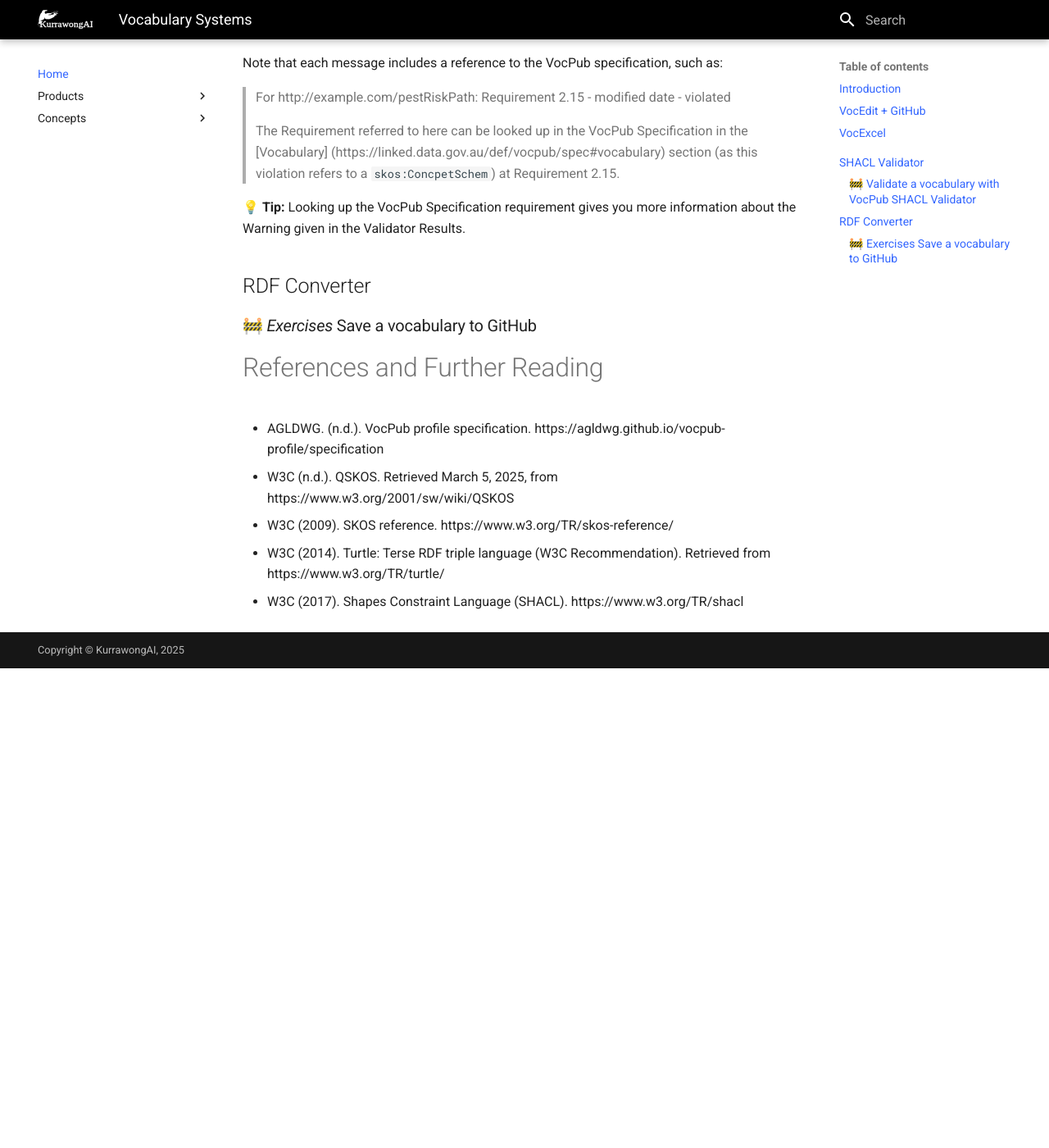
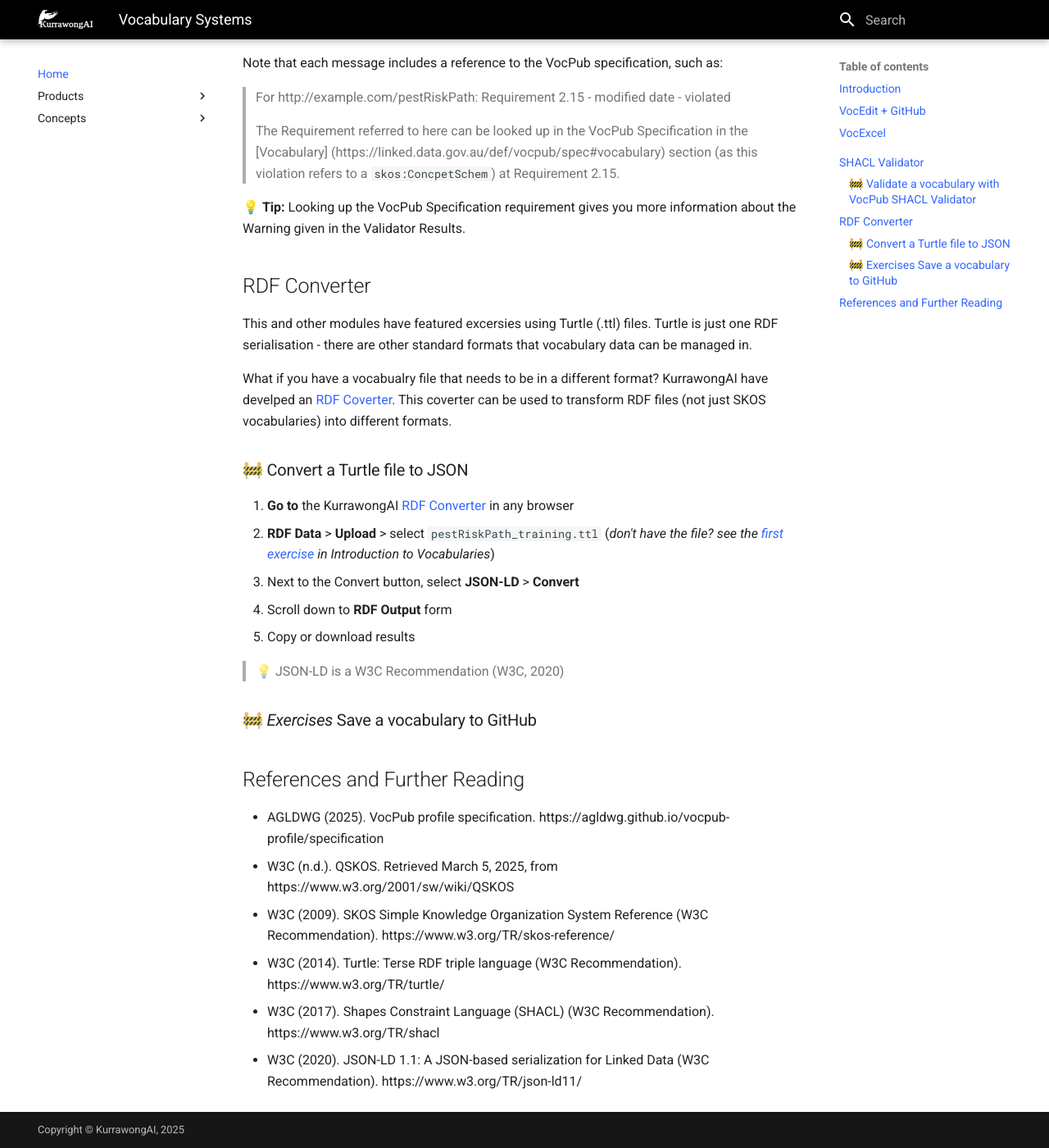
Before and after one commit to Kurrawong/docs, an MkDocs documentation site: the page built from docs/concepts/vocabs/vocab-systems.md, in a window 1280 px wide and 1400 px high, scrolled down 1996 px. Shown: the whole window at 82% size. Built offline with MkDocs 1.6.1 and Material for MkDocs 9.7.7, drawn with Linux system fonts in a browser that asks for light colours; before the commit the page ends 2811 px from its top, so only the background shows below that.

Commit message:
Update vocab-systems.md
WIP

```diff
--- a/docs/concepts/vocabs/vocab-systems.md
+++ b/docs/concepts/vocabs/vocab-systems.md
@@ -84,14 +84,27 @@
 
 ## RDF Converter
 
+This and other modules have featured excersies using Turtle (.ttl) files. Turtle is just one RDF serialisation - there are other standard formats that vocabulary data can be managed in.
 
+What if you have a vocabualry file that needs to be in a different format? KurrawongAI have develped an [RDF Coverter](https://tools.kurrawong.ai/convert). This coverter can be used to transform RDF files (not just SKOS vocabularies) into different formats.
+
+### 🚧 Convert a Turtle file to JSON
+
+1. **Go to** the KurrawongAI [RDF Converter](https://tools.kurrawong.ai/convert) in any browser
+2. **RDF Data** > **Upload** > select `pestRiskPath_training.ttl` (*don't have the file? see the [first exercise](https://docs.kurrawong.ai/concepts/vocabs/introduction/#minimum-properties-preflabel-definition-and-identifier) in Introduction to Vocabularies*)
+3. Next to the Convert button, select **JSON-LD** > **Convert**
+4. Scroll down to **RDF Output** form
+5. Copy or download results
+
+>💡 JSON-LD is a W3C Recommendation (W3C, 2020)
 
 ### 🚧 _Exercises_ Save a vocabulary to GitHub
 
-# References and Further Reading
+## References and Further Reading
 
-* AGLDWG. (n.d.). VocPub profile specification. https://agldwg.github.io/vocpub-profile/specification
+* AGLDWG (2025). VocPub profile specification. https://agldwg.github.io/vocpub-profile/specification
 * W3C (n.d.). QSKOS. Retrieved March 5, 2025, from https://www.w3.org/2001/sw/wiki/QSKOS
-* W3C (2009). SKOS reference. https://www.w3.org/TR/skos-reference/
-* W3C (2014). Turtle: Terse RDF triple language (W3C Recommendation). Retrieved from https://www.w3.org/TR/turtle/
-* W3C (2017). Shapes Constraint Language (SHACL). https://www.w3.org/TR/shacl
+* W3C (2009). SKOS Simple Knowledge Organization System Reference (W3C Recommendation). https://www.w3.org/TR/skos-reference/
+* W3C (2014). Turtle: Terse RDF triple language (W3C Recommendation). https://www.w3.org/TR/turtle/
+* W3C (2017). Shapes Constraint Language (SHACL) (W3C Recommendation). https://www.w3.org/TR/shacl
+* W3C (2020). JSON-LD 1.1: A JSON-based serialization for Linked Data (W3C Recommendation). https://www.w3.org/TR/json-ld11/
```
